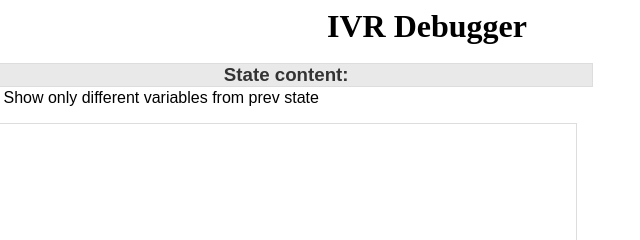
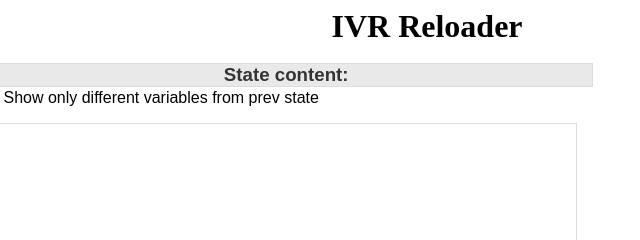
Before and after one commit to Random-User-6/cd8b8393-f7fa-47e2-94a0-e81162bdb503, a plain HTML site: page public/index.html in a window 1280 px wide. Shown: the top 240 px of the page, 221-861 px from the left. Drawn offline with Linux system fonts and the light colour scheme.

Commit message:
Update index.html

```diff
--- a/public/index.html
+++ b/public/index.html
@@ -20,7 +20,7 @@
 </head>
 <body>
 <header class="header">
-  <h1>IVR Debugger</h1>
+  <h1>IVR Reloader</h1>
   <div id="connect-container">
     <a id="currentstatus"></a>
   </div>
```
